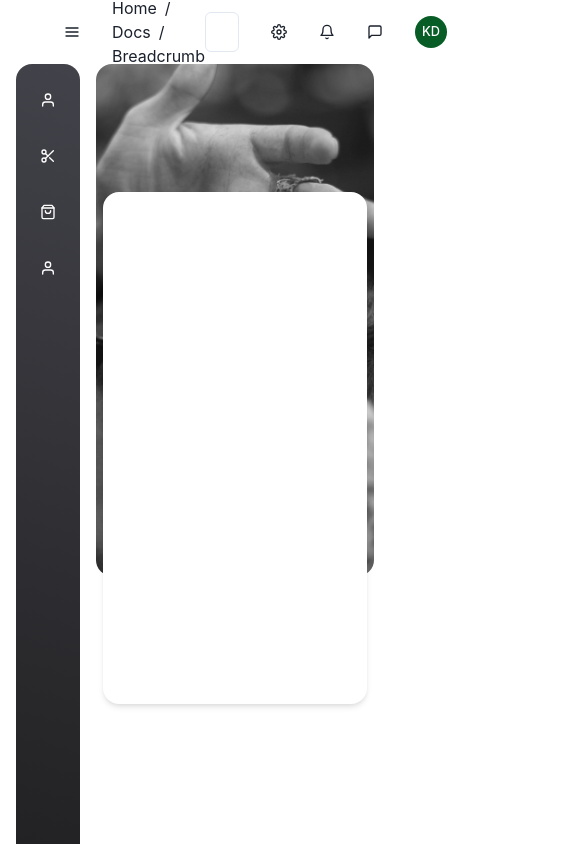
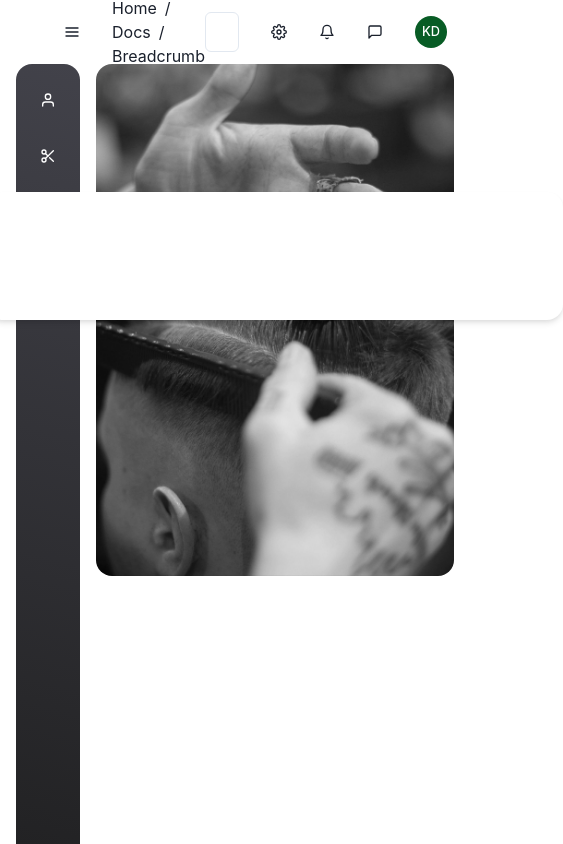
Before and after one commit to MGianetti/SeuAppClient, a React (Create React App) app: page / in a window 390 px wide. Shown: the top 844 px of the page, 563 px wide, since content can reach past the window. Built offline with nearby package versions, Linux system fonts and the light colour scheme; what redux-localstore would draw is missing.

Commit message:
fix(content-container): Fixed height and width responsiveness

```diff
--- a/src/components/content-container/content-container.component.jsx
+++ b/src/components/content-container/content-container.component.jsx
@@ -19,10 +19,15 @@ const ContentContainer = ({ children }) => {
         />
         <Box
           borderRadius="16px"
-          h="512px"
-          w="95%"
+          padding="64px 32px"
+          h="auto"
+          w="70%"
           bg="white"
+          minW="576px"
           position="relative"
+          display="flex"
+          alignItems="center"
+          flexDirection="column"
           top="-384px"
           border="0px solid rgba(0, 0, 0, 0.125)"
           boxShadow="rgb(0 0 0 / 10%) 0rem 0.25rem 0.375rem -0.0625rem, rgb(0 0 0 / 6%) 0rem 0.125rem 0.25rem -0.0625rem"
```
